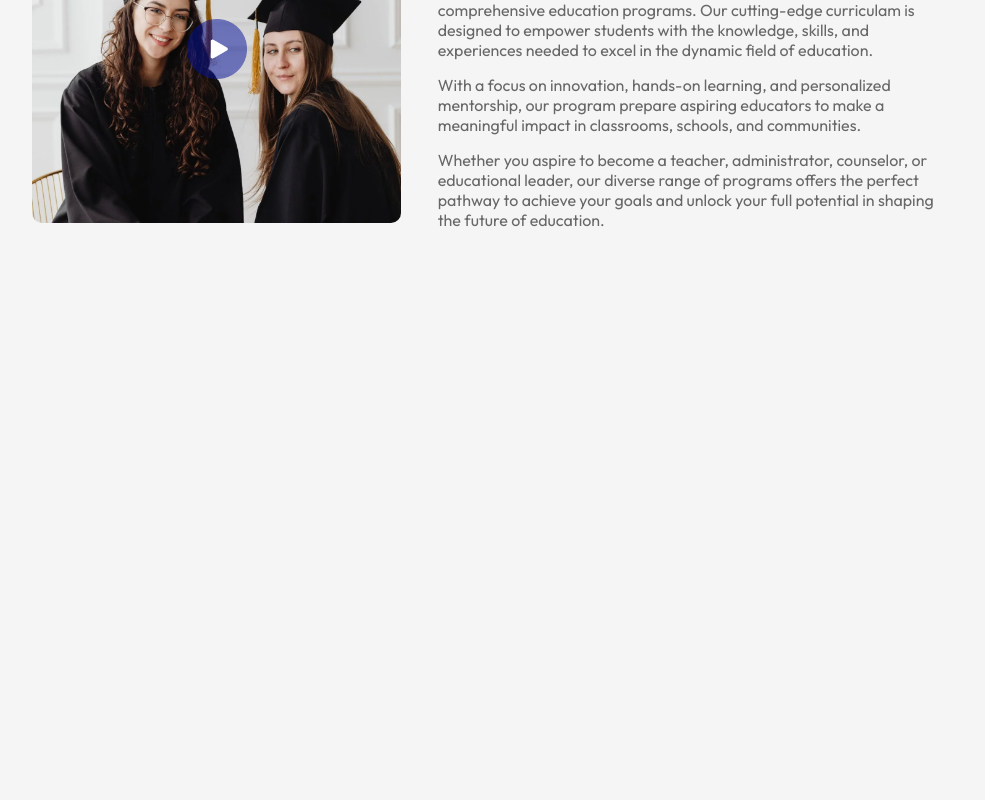
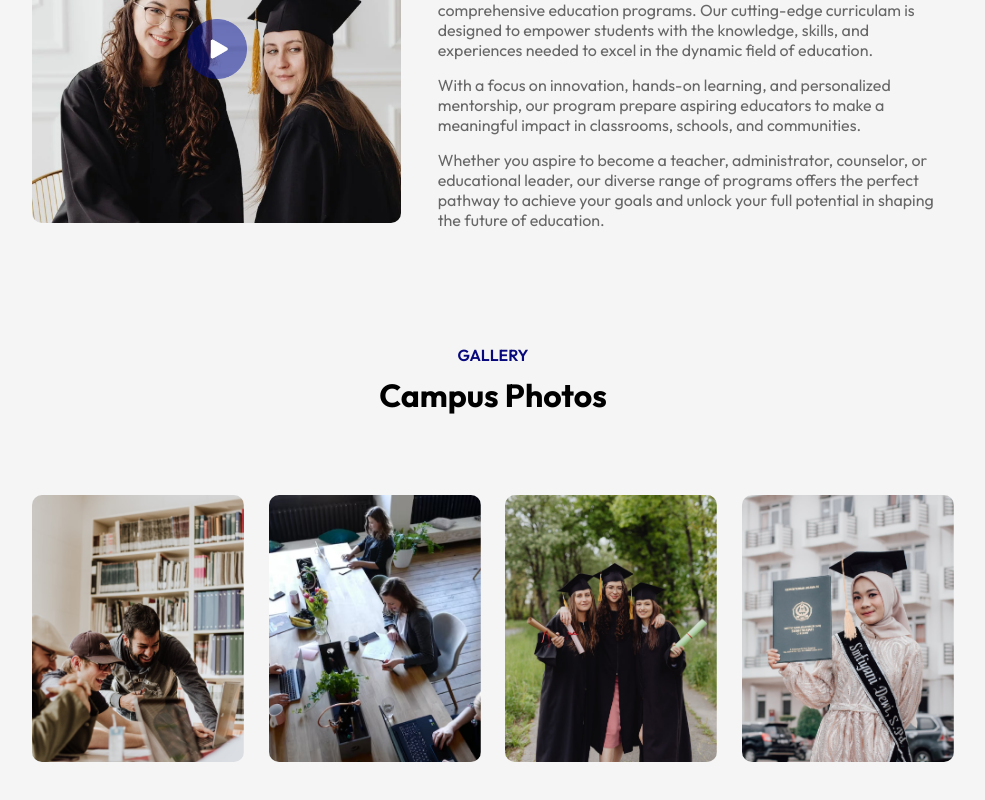
Before and after one commit to ayush-ac7/University-website, a React (Vite) app: page / in a window 1280 px wide. Shown: the part 1555-2355 px from the top of the page, without its empty margins (147-1132 px from the left). Before the commit the page ends 1900 px from the top, so only its background shows below. Built offline with nearby package versions, Linux system fonts and the light colour scheme.

Commit message:
created campus component

```diff
--- a/src/App.jsx
+++ b/src/App.jsx
@@ -3,6 +3,7 @@
 import Programs from "./Components/Program/Programs";
 import Title from "./Components/Title/Title";
 import About from "./Components/About/About";
+import Campus from "./Components/Campus/Campus";
 
 export default function App() {
 
@@ -12,8 +13,10 @@
       <Hero />
       <div className="container">
         <Title subTitle="Our PROGRAM" title="What We Offer"/>
-       <Programs />
-       <About />
+        <Programs />
+        <About />
+        <Title subTitle="GALLERY" title="Campus Photos"/>
+        <Campus />
       </div>
     </div>
    )
--- /dev/null
+++ b/src/Components/Campus/Campus.css
@@ -0,0 +1,15 @@
+.campus {
+    margin: 80px auto;
+    width: 90%;
+    text-align: center;
+}
+.gallery {
+    display: flex;
+    align-items: center;
+    justify-content: space-between;
+    /* margin-bottom: 40px; */
+}
+.gallery img {
+    width: 23%;
+    border-radius: 10px;
+}
--- /dev/null
+++ b/src/Components/Campus/Campus.jsx
@@ -0,0 +1,19 @@
+import "./Campus.css"
+import gallery_1 from "../../assets/gallery-1.png"
+import gallery_2 from "../../assets/gallery-2.png"
+import gallery_3 from "../../assets/gallery-3.png"
+import gallery_4 from "../../assets/gallery-4.png"
+
+export default function Campus() {
+    return (
+        <div className="campus">
+            <div className="gallery">
+                <img src= {gallery_1} alt="" />
+                <img src= {gallery_2} alt="" />
+                <img src= {gallery_3} alt="" />
+                <img src= {gallery_4} alt="" />
+            </div>
+
+        </div>
+    )
+}
```
